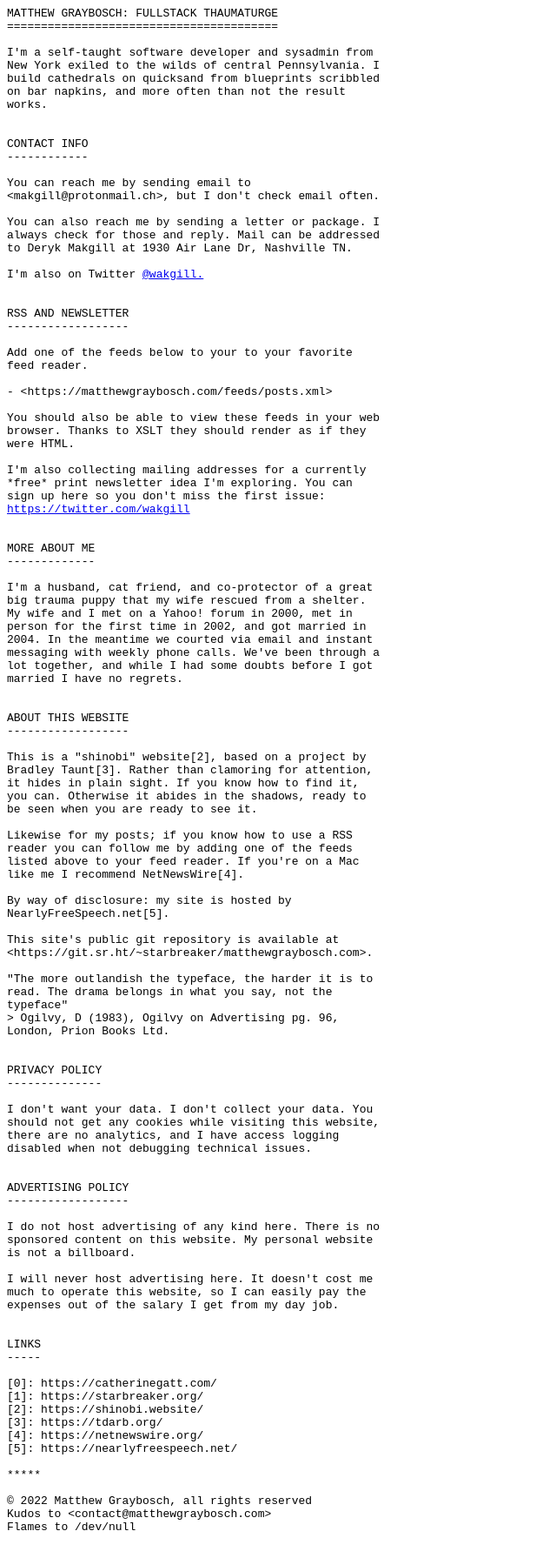
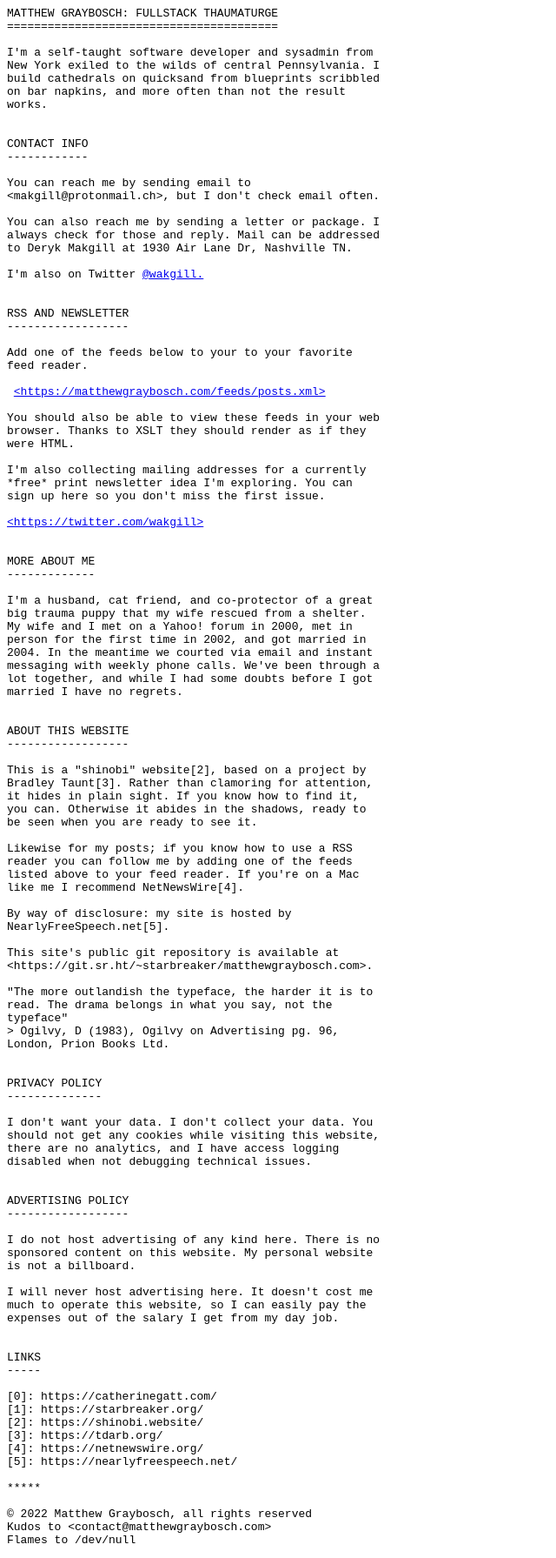
Before and after one commit to 0x000m/0x000m.github.io, a Jekyll site: the page built from index.md, in a window 1280 px wide. Shown: the whole page at 87% size, without its empty margins (0-640 px from the left). Built offline with Jekyll 4.4.1, drawn with Linux system fonts in a browser that asks for light colours; some of the changed lines change nothing that is shown.

Commit message:
Update index.md

```diff
--- a/index.md
+++ b/index.md
@@ -25,11 +25,13 @@
 
 Add one of the feeds below to your to your favorite feed reader.
 
-- <https://matthewgraybosch.com/feeds/posts.xml>
+ <a href="https://twitter.com/wakgill"><https://matthewgraybosch.com/feeds/posts.xml></a>
 
 You should also be able to view these feeds in your web browser. Thanks to XSLT they should render as if they were HTML.
 
-I'm also collecting mailing addresses for a currently *free* print newsletter idea I'm exploring. You can sign up here so you don't miss the first issue: <a href="https://twitter.com/wakgill">https://twitter.com/wakgill</a>
+I'm also collecting mailing addresses for a currently *free* print newsletter idea I'm exploring. You can sign up here so you don't miss the first issue.
+
+<a href="https://twitter.com/wakgill"><https://twitter.com/wakgill></a>
 
 
 MORE ABOUT ME
```
